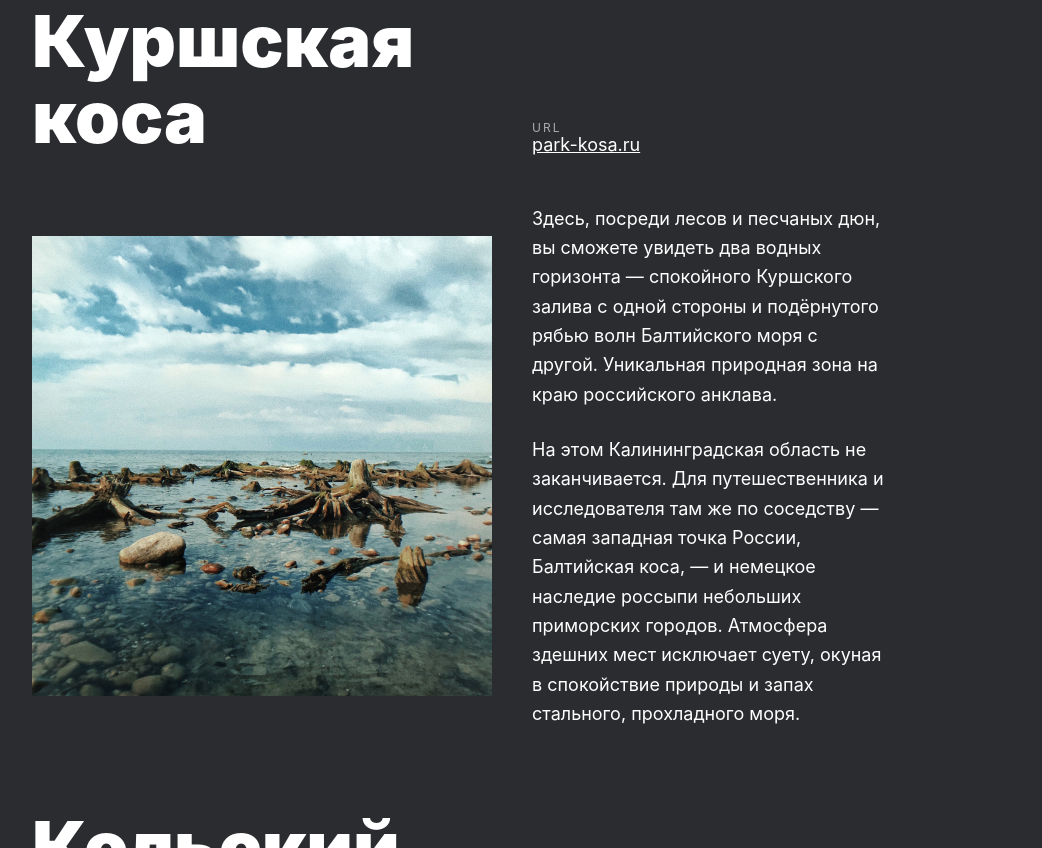
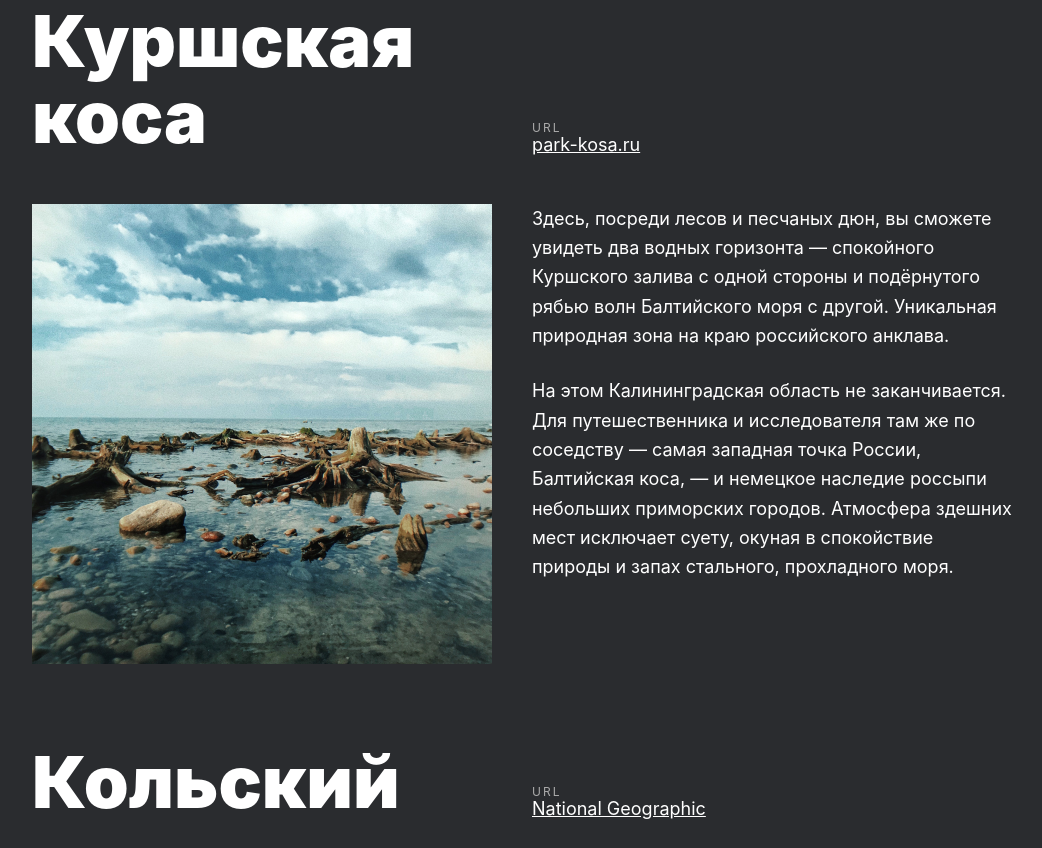
Before and after one commit to woofmgn/russian-travel, a plain HTML site: page index.html in a window 1280 px wide. Shown: the part 2521-3369 px from the top of the page, without its empty margins (116-1158 px from the left). Drawn offline with Linux system fonts and the light colour scheme; a web font is replaced by a local one.

Commit message:
iteration 1.5

```diff
--- a/blocks/cards-columns/_content/cards-columns_content.css
+++ b/blocks/cards-columns/_content/cards-columns_content.css
@@ -1,9 +1,6 @@
-.cards-columns_content {
-  max-width: calc(100% - (148px + 148px));
-}
-
 @media screen and (max-width: 620px) {
   .cards-columns_content {
+    /*max-width: calc(100% - (24px + 24px));*/
     flex-wrap: wrap;
   }
 }
```
